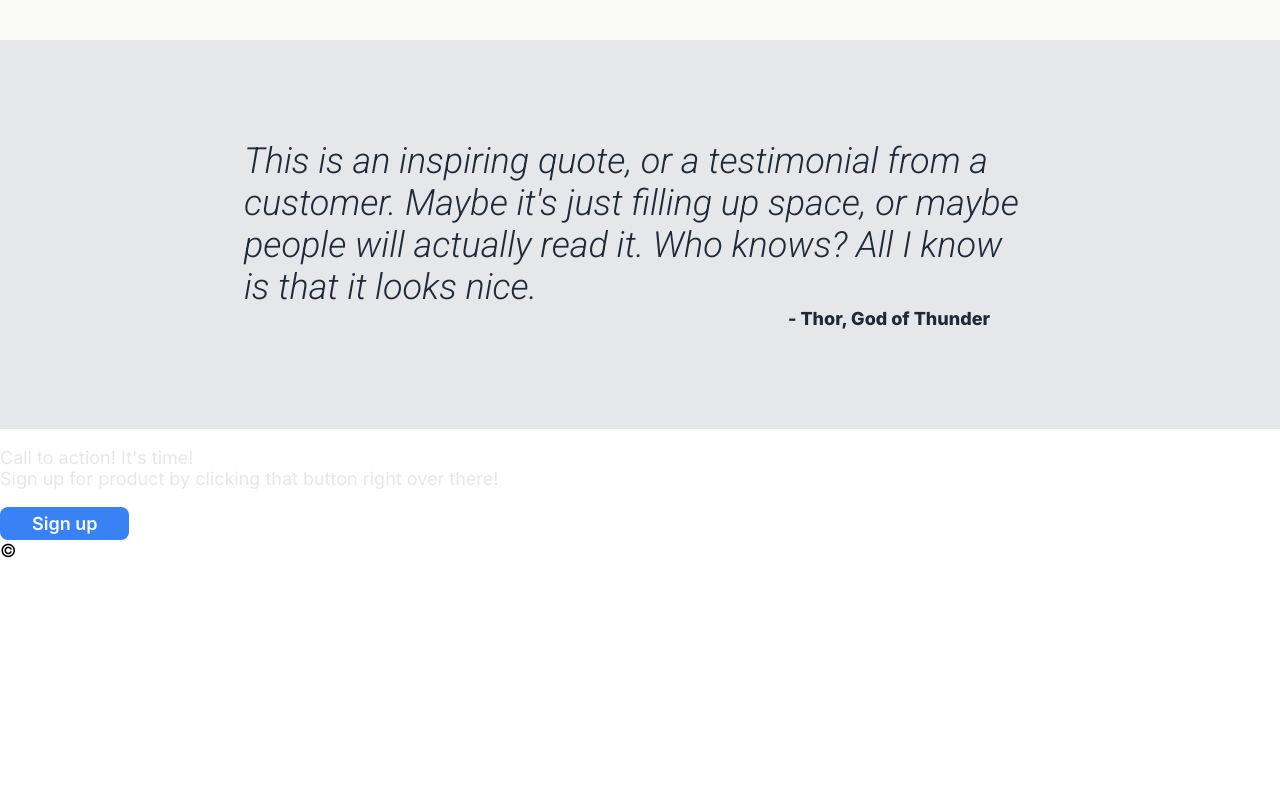
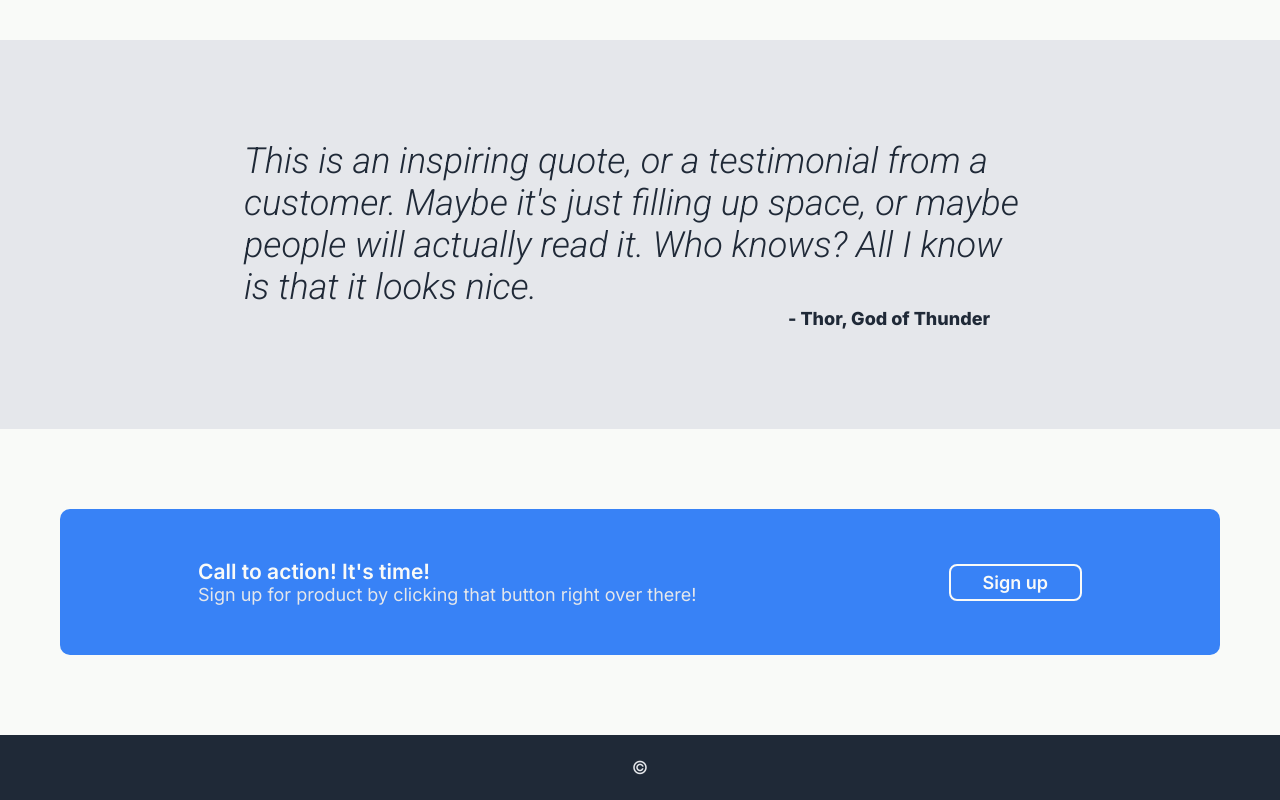
Before and after one commit to anfdrk/landing, a plain HTML site: page index.html in a window 1280 px wide. Shown: the part 872-1672 px from the top of the page. Before the commit the page ends 1433 px from the top, so only its background shows below. Drawn offline with Linux system fonts and the light colour scheme.

Commit message:
Style the footer

```diff
--- a/index.html
+++ b/index.html
@@ -73,12 +73,16 @@
   </div>
 
   <div class="cta">
-    <div class="inner">
-      <p class="cta-text">
-        <span class="">Call to action! It's time!</span><br>
-        Sign up for product by clicking that button right over there!
-      </p>
-      <button class="cta-button">Sign up</button>
+    <div class="container">
+      <div class="cta__inner">
+        <div class="cta__content">
+          <p class="cta__text">
+            <span class="call">Call to action! It's time!</span><br>
+            Sign up for product by clicking that button right over there!
+          </p>
+          <button class="cta__button">Sign up</button>
+        </div>
+      </div>
     </div>
   </div>
 
--- a/style.css
+++ b/style.css
@@ -110,6 +110,7 @@ button {
   height: 150px;
   border: #3882f6 4px solid;
   border-radius: 14px;
+  box-shadow: rgb(99 99 99 / 20%) 1px 3px 11px 2px;
 }
 .quote{
   background: #e5e7eb;
@@ -133,3 +134,35 @@ blockquote{
   align-self: flex-end;
   margin-right: 46px;
 }
+.cta{
+  background: #f9faf8;
+}
+.cta__inner {
+  padding: 80px 0;
+
+}
+.cta__content {
+  display: flex;
+  background: #3882f6;
+  padding: 32px 32px;
+  border-radius: 10px;
+  align-items: center;
+  justify-content: space-around;
+}
+.cta__text {
+  margin-right: 40px;
+}
+.call{
+  color: #f9faf8;
+  font-weight: 600;
+  font-size: 21px;
+}
+.cta__button {
+  border: #f9faf8 2px solid;
+}
+.copyright {
+  background: #1f2937;
+  color: #e5e7eb;
+  text-align: center;
+  padding: 22px 0;
+}
```
